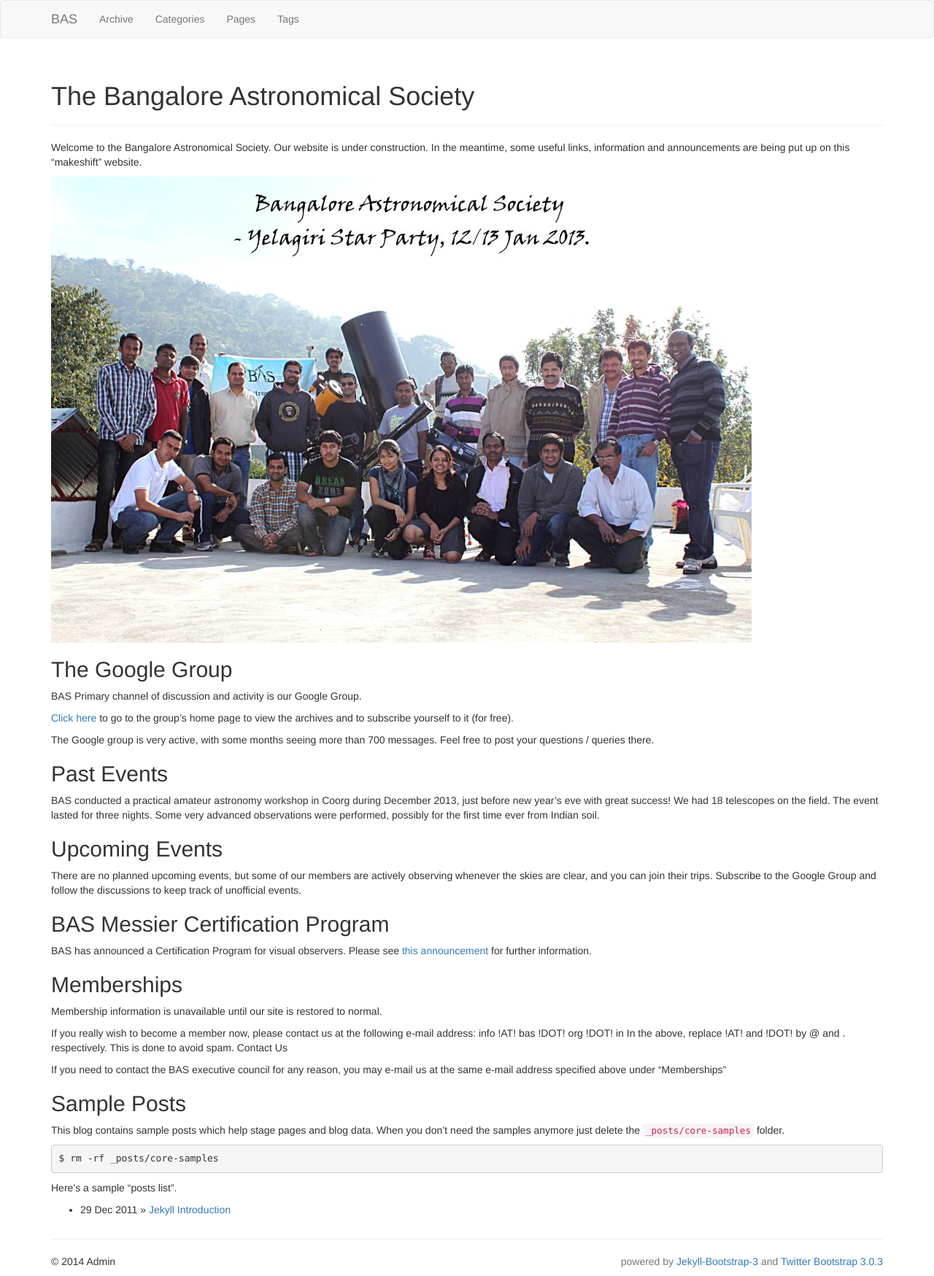
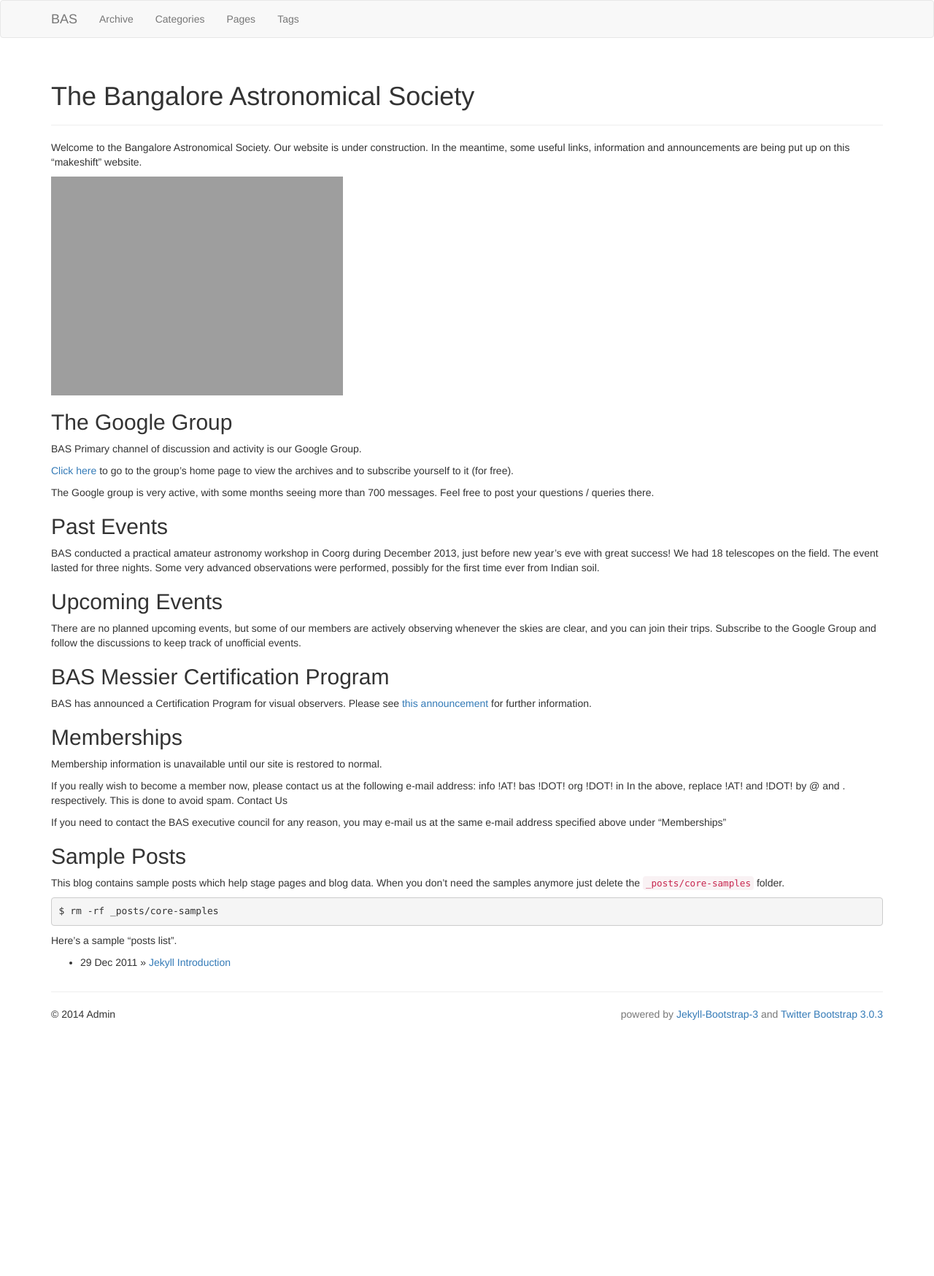
Before and after one commit to bas-org/bas-org.github.io, a Jekyll site: the page built from index.md, in a window 1280 px wide. Shown: the whole page at 73% size. Built offline with Jekyll 4.4.1, drawn with Linux system fonts in a browser that asks for light colours; nearby versions of some CDN libraries; library files that are not in the unit come from our copies; after the commit the page ends 1410 px from its top, so only the background shows below that.

Commit message:
Constrain the home page image

```diff
--- a/index.md
+++ b/index.md
@@ -7,7 +7,7 @@ tagline:
 
 Welcome to the Bangalore Astronomical Society. Our website is under construction. In the meantime, some useful links, information and announcements are being put up on this "makeshift" website.
 
-![](assets/images/bas_yelagiri_jan_2013.jpg)
+![](assets/images/bas_yelagiri_jan_2013.jpg =400px)
 
 ## The Google Group
 
```
